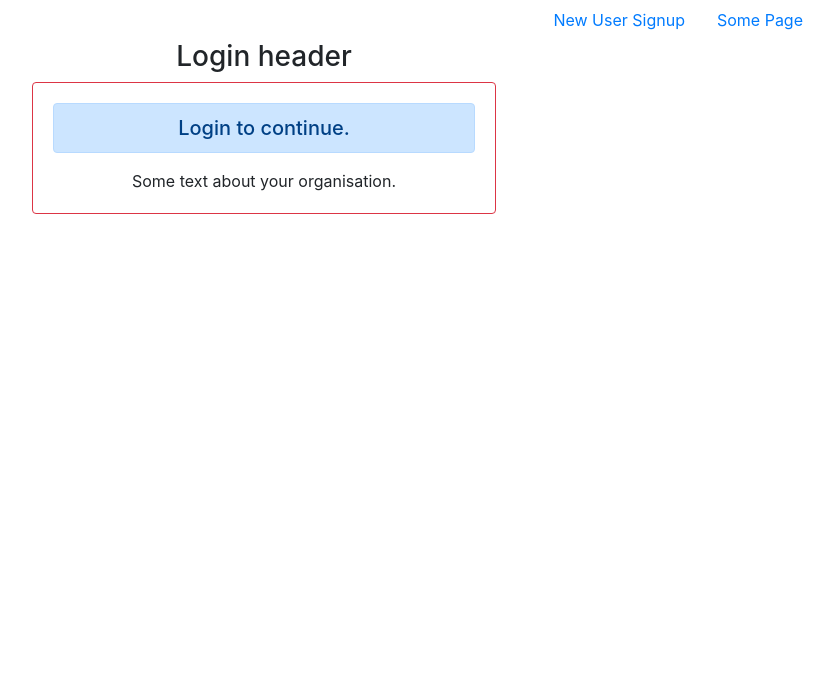
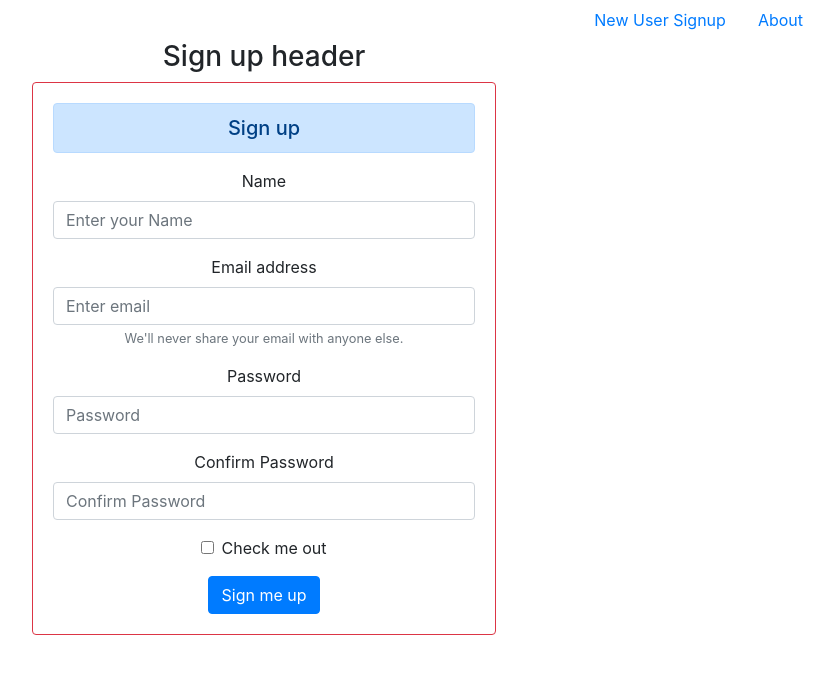
Before and after one commit to Atanu008/Login-Service, a React (Create React App) app in the folder FrontEnd-React/login-react/: page /signup in a window 1280 px wide. Shown: the top 674 px of the page, without its empty margins (376-1210 px from the left). Built offline with nearby package versions, Linux system fonts and the light colour scheme.

Commit message:
Added signup page improvements

```diff
--- /dev/null
+++ b/FrontEnd-React/login-react/src/About.js
@@ -0,0 +1,21 @@
+import React from "react";
+import 'bootstrap/dist/css/bootstrap.min.css';
+import CustomNavbar from './components/Navbar.js'
+import Card from 'react-bootstrap/Card'
+import Row from 'react-bootstrap/Row'
+import Col from 'react-bootstrap/Col'
+import Alert from 'react-bootstrap/Alert'
+import { properties } from './resources/properties.js'
+
+
+class About extends React.Component {
+  render() {
+    return (
+      <div>
+        In Development
+      </div>
+    );
+  }
+}
+
+export default About;
--- a/FrontEnd-React/login-react/src/App.js
+++ b/FrontEnd-React/login-react/src/App.js
@@ -2,11 +2,27 @@ import React from 'react';
 import logo from './logo.svg';
 import './App.css';
 import Login from './Login.js';
+import Signup from './Signup.js';
+import {
+  BrowserRouter as Router,
+  Switch,
+  Route,
+  Link
+} from "react-router-dom";
+import About from './About.js';
 
 function App() {
   return (
     <div className="App">
-       <Login/>
+
+    	<Router>
+            <Switch>
+                <Route path="/" component={Login} exact />
+                <Route path="/signup" component={Signup} />
+                <Route path="/about" component={About} />
+
+            </Switch>
+        </Router>
 
     </div>
   );
--- a/FrontEnd-React/login-react/src/Signup.js
+++ b/FrontEnd-React/login-react/src/Signup.js
@@ -1,26 +1,32 @@
-import React from "react";
+import React from 'react';
 import 'bootstrap/dist/css/bootstrap.min.css';
-import CustomNavbar from './components/Navbar.js'
-import Card from 'react-bootstrap/Card'
-import Row from 'react-bootstrap/Row'
-import Col from 'react-bootstrap/Col'
-import Alert from 'react-bootstrap/Alert'
-import { properties } from './resources/properties.js'
+import CustomNavbar from './components/Navbar.js';
+import Card from 'react-bootstrap/Card';
+import Row from 'react-bootstrap/Row';
+import Col from 'react-bootstrap/Col';
+import Alert from 'react-bootstrap/Alert';
+import { properties } from './resources/properties.js';
+import Form from 'react-bootstrap/Form';
+import Button from 'react-bootstrap/Button';
+import {
+  BrowserRouter as Router, Switch, Route, Link
+} from "react-router-dom";
 
 
-class Login extends React.Component {
+
+class Signup extends React.Component {
   render() {
     return (
       <div>
         <CustomNavbar />
-        <h3>{properties.loginCardHeader}</h3>
+        <h3>{properties.signUpCardHeader}</h3>
 
-        <LoginCard />
+        <SignupCard />
       </div>
     );
   }
 }
-class LoginCard extends React.Component {
+class SignupCard extends React.Component {
   render() {
     return (
       <div>
@@ -31,16 +37,49 @@ class LoginCard extends React.Component {
             <Card.Body>
               <Card.Title>
                 <Alert variant='primary'>
-                  Login to continue.
+                  Sign up
    </Alert>
               </Card.Title>
               <Card.Text>
-                {properties.loginContent}
+                <Form>
+  <Form.Group controlId="formName">
+    <Form.Label>Name</Form.Label>
+    <Form.Control type="text" placeholder="Enter your Name" />
+
+  </Form.Group>
+
+
+  <Form.Group controlId="formBasicEmail">
+    <Form.Label>Email address</Form.Label>
+    <Form.Control type="email" placeholder="Enter email" />
+    <Form.Text className="text-muted">
+      We'll never share your email with anyone else.
+    </Form.Text>
+  </Form.Group>
+
+  <Form.Group controlId="formBasicPassword">
+    <Form.Label>Password</Form.Label>
+    <Form.Control type="password" placeholder="Password" />
+  </Form.Group>
+
+  <Form.Group controlId="formBasicPasswordconfirm">
+    <Form.Label>Confirm Password</Form.Label>
+    <Form.Control type="password" placeholder="Confirm Password" />
+  </Form.Group>
+
+  <Form.Group controlId="formBasicCheckbox">
+    <Form.Check type="checkbox" label="Check me out" />
+  </Form.Group>
+  <Button variant="primary" type="submit">
+    Sign me up
+  </Button>
+</Form>
               </Card.Text>
             </Card.Body>
           </Card></Col>
           <Col></Col>
         </Row>
+
 
       </div>
 
@@ -48,4 +87,4 @@ class LoginCard extends React.Component {
   }
 }
 
-export default Login;
+export default Signup;
--- a/FrontEnd-React/login-react/src/components/Navbar.js
+++ b/FrontEnd-React/login-react/src/components/Navbar.js
@@ -2,9 +2,18 @@ import React from "react";
 import 'bootstrap/dist/css/bootstrap.min.css';
 import { Nav } from "react-bootstrap";
 import Container from 'react-bootstrap/Container'
+import {
+  BrowserRouter as Router,
+  Switch,
+  Route,
+  Link
+} from "react-router-dom";
+import Signup from '../Signup.js';
+
 class CustomNavbar extends React.Component {
   render() {
     return (
+      <Router>
       <div className="login-container">
         <Container>
           <Nav className="justify-content-end" activeKey="/home">
@@ -12,12 +21,14 @@ class CustomNavbar extends React.Component {
               <Nav.Link href="/signup">New User Signup</Nav.Link>
             </Nav.Item>
             <Nav.Item>
-              <Nav.Link eventKey="link-1">Some Page</Nav.Link>
+              <Nav.Link href="/about">About</Nav.Link>
             </Nav.Item>
 
           </Nav>
         </Container>
       </div>
+
+      </Router>
     );
   }
 }
--- a/FrontEnd-React/login-react/src/resources/properties.js
+++ b/FrontEnd-React/login-react/src/resources/properties.js
@@ -4,6 +4,9 @@ export const properties = {
     loginContent : "Some text about your organisation.",
     loginButton : "Login in",
     userNamePlaceholder : "user name",
-    passwordPlaceholder : "password"
+    passwordPlaceholder : "password",
 
+
+    /* Sign up */
+	signUpCardHeader: "Sign up header",
 };
```
